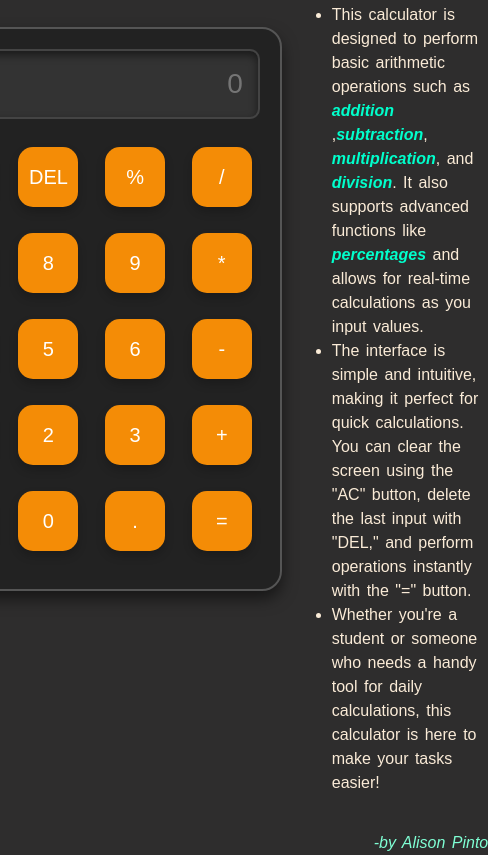
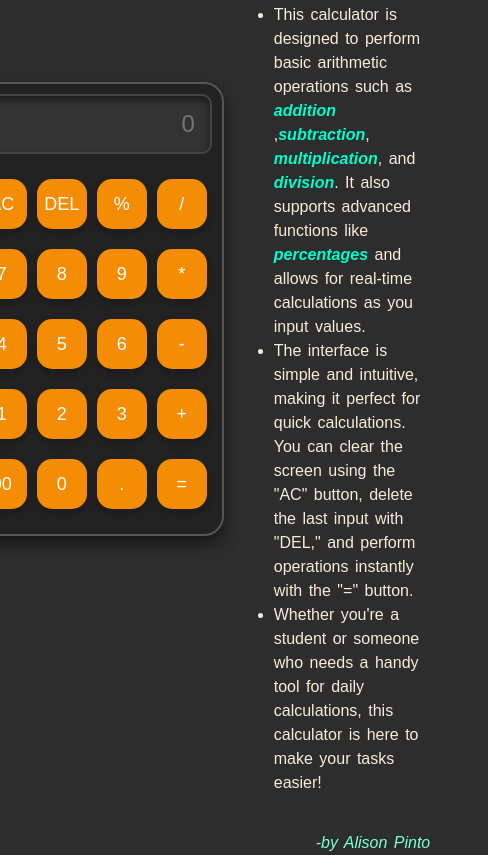
Before and after one commit to Alisonpinto/Calculator_UI, a plain HTML site: page index.html in a window 390 px wide. Shown: the part 113-968 px from the top of the page, 488 px wide, since content can reach past the window. Drawn offline with Linux system fonts and the light colour scheme.

Commit message:
Update style.css

```diff
--- a/style.css
+++ b/style.css
@@ -82,3 +82,22 @@ span{
     line-height: 1.5;
     word-spacing:2px;
 }
+
+@media only screen and (max-width: 768px) {
+    .calculator {
+        width: 100%;
+        padding: 10px;
+    }
+
+    input[type="text"] {
+        height: 60px;
+        font-size: 24px;
+    }
+
+    input[type="button"] {
+        width: 50px;
+        height: 50px;
+        font-size: 18px;
+        margin: 5px;
+    }
+}
```
